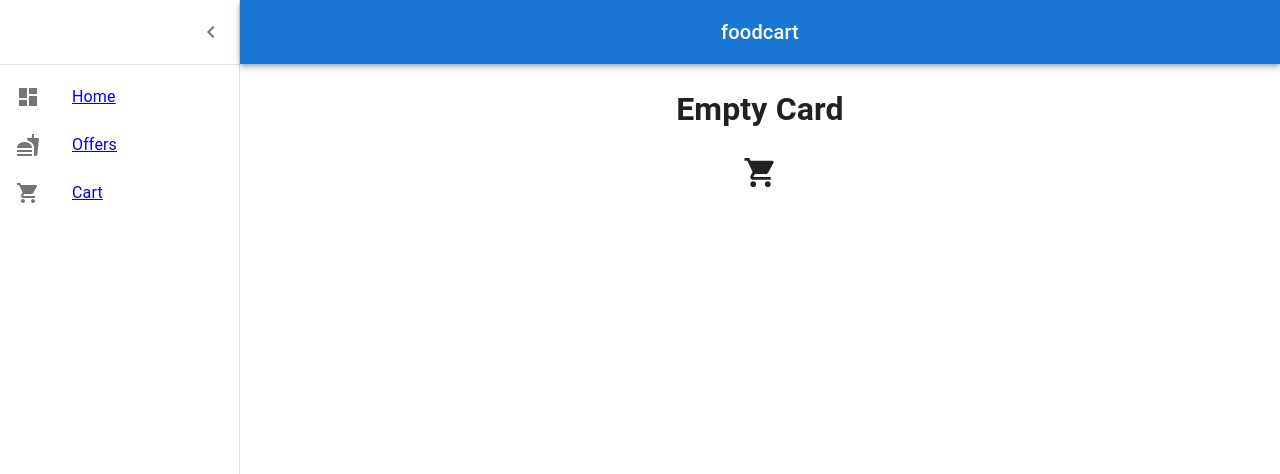
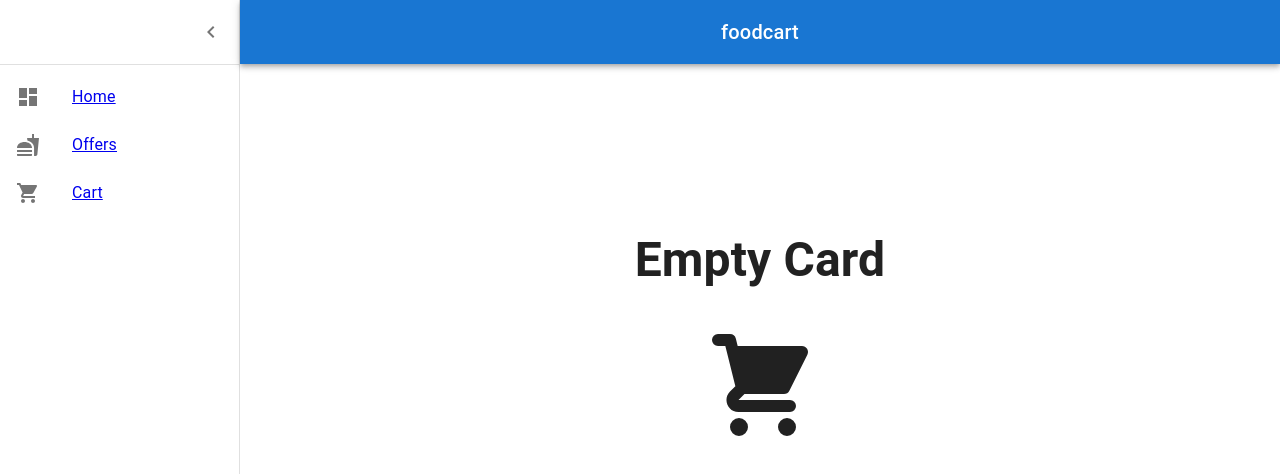
Before and after one commit to neeznamm/foodcart, a React (Create React App) app: page /cart in a window 1280 px wide. Shown: the top 474 px of the page. Built offline with nearby package versions, Linux system fonts and the light colour scheme.

Commit message:
useContext API

```diff
--- a/package.json
+++ b/package.json
@@ -16,6 +16,7 @@
     "json-server": "^0.17.1",
     "react": "^18.2.0",
     "react-dom": "^18.2.0",
+    "react-icons": "^4.7.1",
     "react-phone-input-2": "^2.15.1",
     "react-phone-number-input": "^3.2.13",
     "react-router-dom": "^6.4.5",
--- a/src/Menu/OrdersPage.jsx
+++ b/src/Menu/OrdersPage.jsx
@@ -1,4 +1,4 @@
-import React, { useState } from 'react'
+import React, { useState, useContext} from 'react'
 import OrderForm from '../components/OrderForm'
 import Orderlist from 'src/components/OrderList'
 import Grid from '@mui/material/Grid';
@@ -16,6 +16,7 @@ import DialogContent from '@mui/material/DialogContent';
 import DialogContentText from '@mui/material/DialogContentText';
 import DialogTitle from '@mui/material/DialogTitle';
 import EmptyCard from 'src/components/Dashboard/EmptyCard';
+import CartContext from 'src/context/CartContext';
 
 function OrdersPage() {
 
@@ -35,10 +36,10 @@ function OrdersPage() {
     setMessage(true)
   }
 
-  const [data, setData] = useState([])
+  const data = useContext(CartContext)
 
 
-  if (data.length != 0) {
+  if (data.length !== 0) {
     return (
       <>
         <Collapse in={message}>
@@ -64,7 +65,7 @@ function OrdersPage() {
           marginTop: "5rem"
         }}>
           <Grid xs={1} />
-          <Orderlist />
+          <Orderlist data={data}/>
           <Grid xs={2} />
           <OrderForm handleOpen={handleClickOpen} />
           <Grid xs={1} />
--- a/src/components/Dashboard/EmptyCard.js
+++ b/src/components/Dashboard/EmptyCard.js
@@ -1,11 +1,15 @@
 import React from 'react'
-import ShoppingCartIcon from '@mui/icons-material/ShoppingCart';
+import {HiShoppingCart} from 'react-icons/hi'
+
+const style = {
+  fontSize: "3rem"
+}
 
 export default function EmptyCard() {
   return (
-    <div>
-        <h1>Empty Card</h1>
-        <ShoppingCartIcon fontSize='large'/>
+    <div className='empty-card-container'>
+        <h1 className='empty-card-title'>Empty Card</h1>
+        <HiShoppingCart size={120}/>
     </div>
   )
 }
--- a/src/components/OrderList.js
+++ b/src/components/OrderList.js
@@ -28,9 +28,10 @@ const Demo = styled('div')(({ theme }) => ({
   backgroundColor: theme.palette.background.paper,
 }));
 
-export default function Orderlist() {
+export default function Orderlist({data}) {
   const [dense, setDense] = React.useState(false);
   const [secondary, setSecondary] = React.useState(false);
+  console.log(data)
 
   return (
         <Grid xs={4}>
--- /dev/null
+++ b/src/context/CartContext.js
@@ -0,0 +1,16 @@
+import { createContext } from "react";
+
+const CartContext = createContext([
+
+])
+
+export const CartProvider = ({children}) => {
+
+    return <CartContext.Provider value={{
+
+    }}>
+        {children}
+    </CartContext.Provider>
+}
+
+export default CartContext;
--- a/src/styles/index.css
+++ b/src/styles/index.css
@@ -68,3 +68,11 @@ body {
 .card-3 {
   box-shadow: 0 10px 20px rgba(0,0,0,0.19), 0 6px 6px rgba(0,0,0,0.23);
 }
+
+.empty-card-container {
+  margin-top: 10rem;
+}
+
+.empty-card-title {
+  font-size: 3rem;
+}
```
Also changed, not shown: 1 other file (tests, documents, lock files or other folders).
